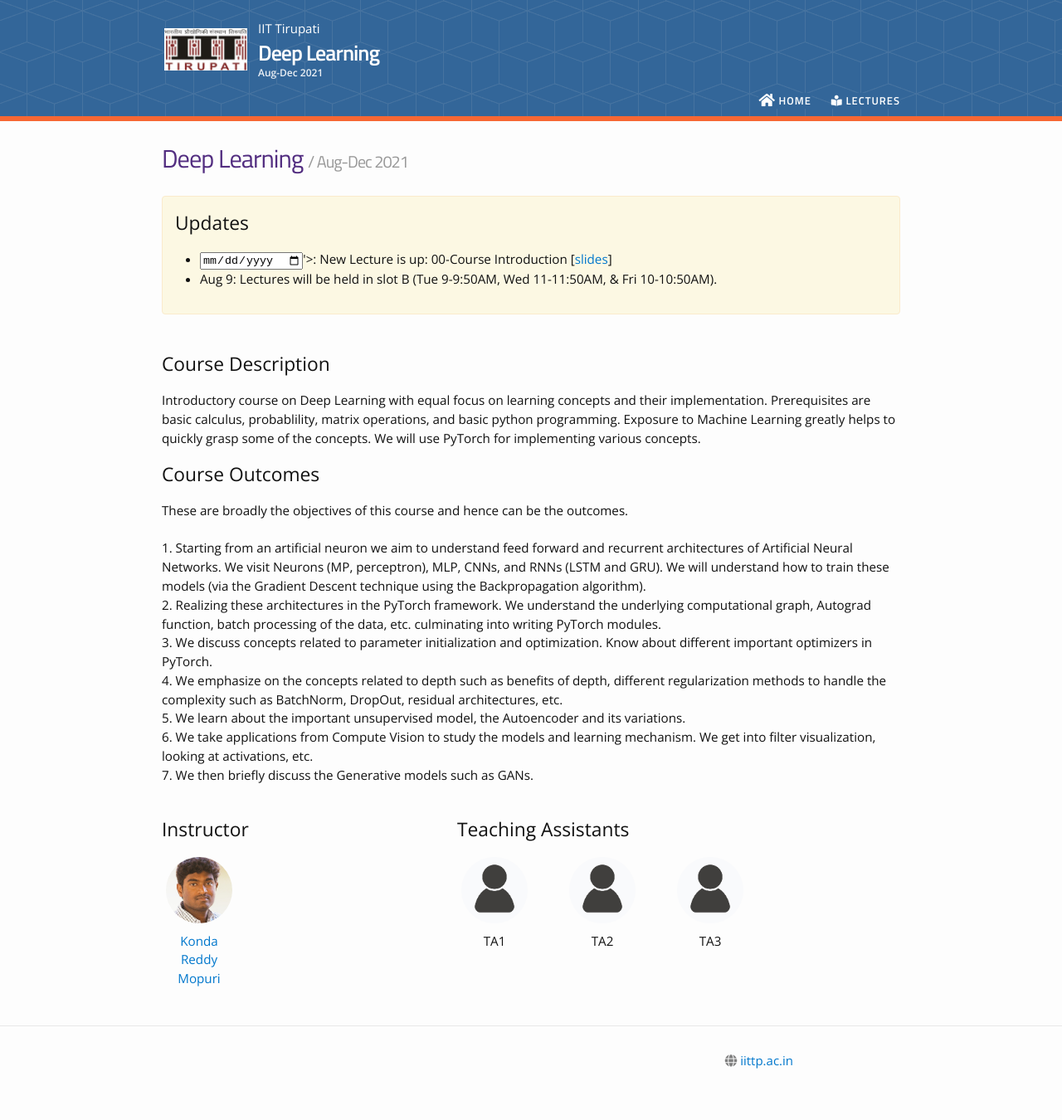
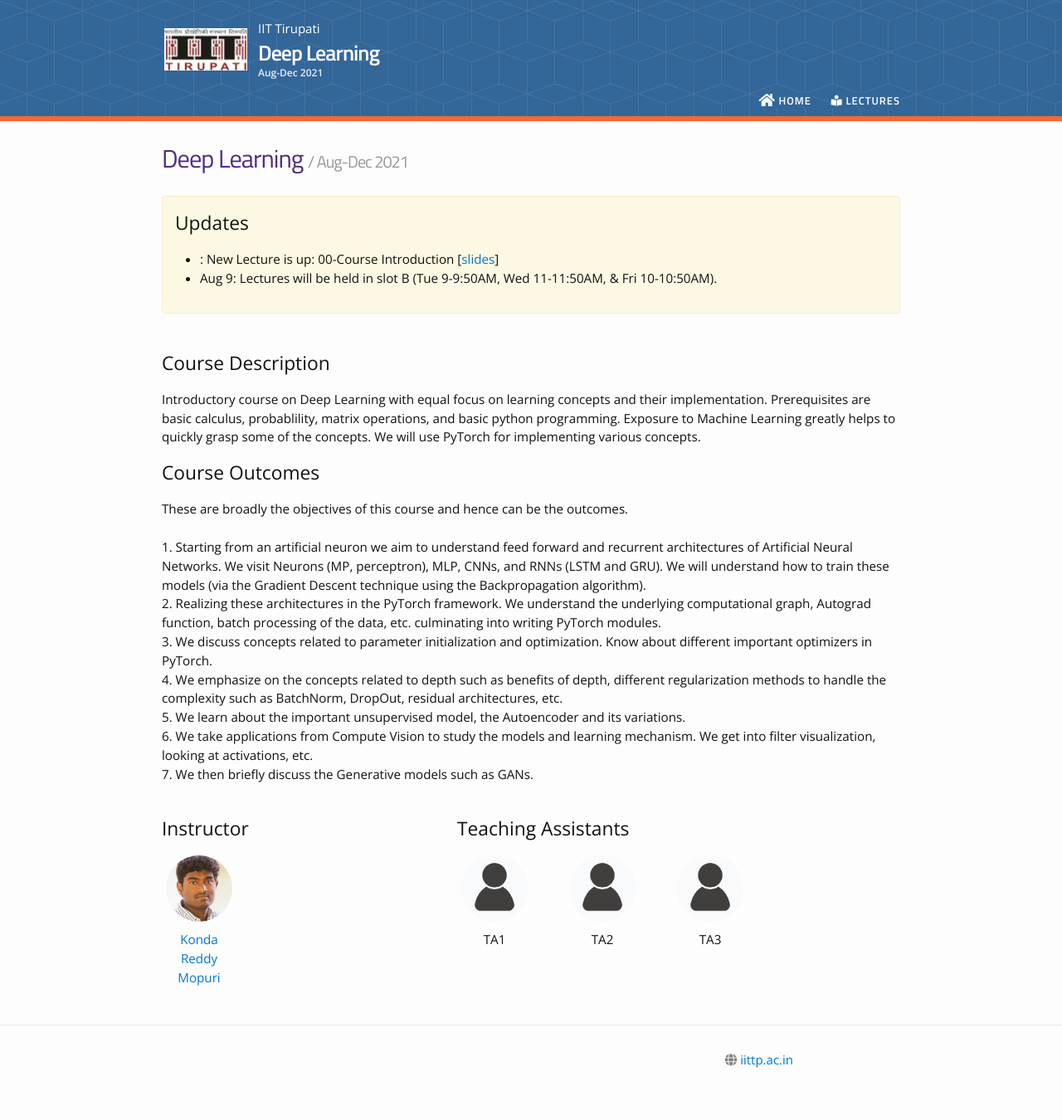
Before and after one commit to kazemnejad/jekyll-course-website-template, a Jekyll site: the page built from index.md, in a window 1280 px wide. Shown: the whole page at 83% size. Built offline with Jekyll 4.4.1, drawn with Linux system fonts in a browser that asks for light colours; nearby versions of some CDN libraries; part of the change alters nothing that is shown.

```diff
--- a/_includes/announcements.html
+++ b/_includes/announcements.html
@@ -21,7 +21,7 @@
     <li class="no-p-margin">
         {% if n.type %}
             {% if n.type == 'lecture' %}
-                <input type='date' id='hasta' value='<?php echo date('Y-m-d');?>'>: New Lecture is up: {{ n.title }}             <!-- KR added the date -->
+                <?php echo date('Y-m-d');?>: New Lecture is up: {{ n.title }}             <!-- KR added the date -->
                 {% include lecture_links.html lecture=n %}
             {% elsif n.type == 'assignment' %}
                 New Assignment released: [<a href="{{ n.url | prepend: site.baseurl }}">{{ n.title }}</a>]
```
